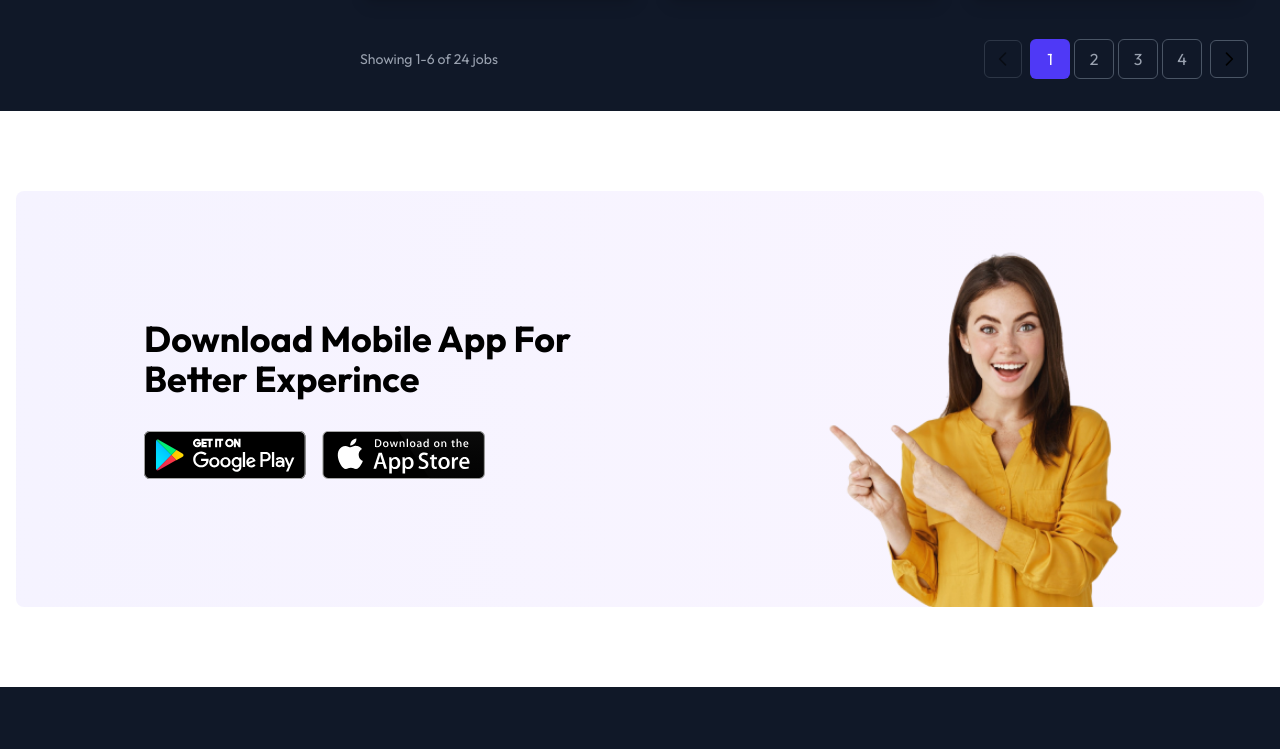
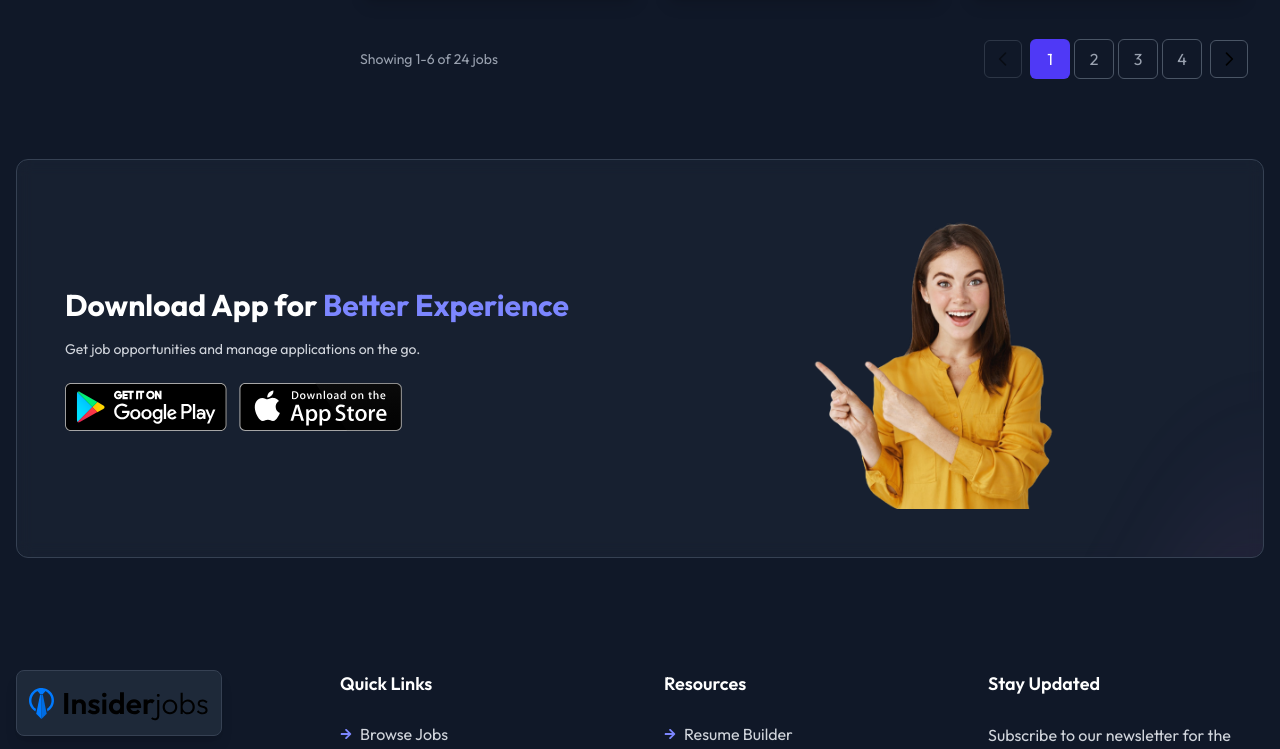
Before and after one commit to Sahilmd01/jobque, a React (Vite) app in the folder client/: page / in a window 1280 px wide. Shown: the part 2534-3283 px from the top of the page. Built offline with nearby package versions, Linux system fonts and the light colour scheme; no server answers.

Commit message:
added appDownload

```diff
--- a/client/src/components/AppDownload.jsx
+++ b/client/src/components/AppDownload.jsx
@@ -1,27 +1,92 @@
 import React from 'react'
 import { assets } from '../assets/assets'
+import { motion } from 'framer-motion'
 
 const AppDownload = () => {
   return (
-    <div className='container px-4 2xl:px-20 mx-auto my-20'>
-      <div className='relative bg-gradient-to-r from-violet-50 to-purple-50 p-12 sm:p-24 lg:p-32 rounded-lg'>
-        <div>
-        <h1 className='text-2xl sm:text-4xl font-bold mb-8 max-w-md'>
-            Download Mobile App For Better Experince
-        </h1>
-        <div className='flex gap-4'>
-            <a href="#" className='inline-block' target="">
-                <img className='h-12' src={assets.play_store} alt="" />
-            </a>
-            <a href="#" className='inline-block'>
-            <img className='h-12' src={assets.app_store} alt="" />
+    <div className='container px-4 2xl:px-20 mx-auto my-12'>
+      <motion.div
+        className='relative bg-gray-800/50 backdrop-blur-sm border border-gray-700 rounded-xl p-6 sm:p-10 lg:p-12 overflow-hidden'
+        initial={{ opacity: 0, y: 20 }}
+        whileInView={{ opacity: 1, y: 0 }}
+        transition={{ duration: 0.6 }}
+        viewport={{ once: true }}
+      >
+        {/* Background elements */}
+        <div className="absolute -z-10 inset-0 overflow-hidden opacity-10">
+          <div className="absolute -top-10 -right-1/2 transform-gpu blur-3xl">
+            <div
+              className="aspect-[1097/845] w-[68.5625rem] bg-gradient-to-tr from-[#ff4694] to-[#776fff]"
+              style={{ clipPath: 'polygon(74.1% 44.1%, 100% 61.6%, 97.5% 26.9%, 85.5% 0.1%, 80.7% 2%, 72.5% 32.5%, 60.2% 62.4%, 52.4% 68.1%, 47.5% 58.3%, 45.2% 34.5%, 27.5% 76.7%, 0.1% 64.9%, 17.9% 100%, 27.6% 76.8%, 76.1% 97.7%, 74.1% 44.1%)' }}
+            />
+          </div>
+        </div>
 
-            </a>
+        <div className="flex flex-col lg:flex-row items-center gap-6">
+          {/* Content */}
+          <div className="lg:w-1/2">
+            <motion.h1
+              className='text-xl sm:text-2xl lg:text-3xl font-bold mb-4 text-white'
+              initial={{ opacity: 0, x: -20 }}
+              whileInView={{ opacity: 1, x: 0 }}
+              transition={{ duration: 0.4, delay: 0.2 }}
+              viewport={{ once: true }}
+            >
+              Download App for <span className="text-indigo-400">Better Experience</span>
+            </motion.h1>
+
+            <motion.p
+              className="text-sm text-gray-300 mb-6 max-w-md"
+              initial={{ opacity: 0 }}
+              whileInView={{ opacity: 1 }}
+              transition={{ duration: 0.4, delay: 0.3 }}
+              viewport={{ once: true }}
+            >
+              Get job opportunities and manage applications on the go.
+            </motion.p>
+
+            <motion.div
+              className='flex gap-3'
+              initial={{ opacity: 0 }}
+              whileInView={{ opacity: 1 }}
+              transition={{ duration: 0.4, delay: 0.4 }}
+              viewport={{ once: true }}
+            >
+              <motion.a
+                href="#"
+                className='inline-block'
+                whileHover={{ scale: 1.05 }}
+                whileTap={{ scale: 0.95 }}
+              >
+                <img className='h-10 sm:h-12' src={assets.play_store} alt="Google Play" />
+              </motion.a>
+              <motion.a
+                href="#"
+                className='inline-block'
+                whileHover={{ scale: 1.05 }}
+                whileTap={{ scale: 0.95 }}
+              >
+                <img className='h-10 sm:h-12' src={assets.app_store} alt="App Store" />
+              </motion.a>
+            </motion.div>
+          </div>
+
+          {/* App Image */}
+          <motion.div
+            className="mt-6 lg:mt-0 lg:w-1/2 flex justify-center"
+            initial={{ opacity: 0, scale: 0.9 }}
+            whileInView={{ opacity: 1, scale: 1 }}
+            transition={{ duration: 0.4, delay: 0.3 }}
+            viewport={{ once: true }}
+          >
+            <img
+              className='w-full max-w-[180px] sm:max-w-[220px] lg:max-w-[260px]'
+              src={assets.app_main_img}
+              alt="App Preview"
+            />
+          </motion.div>
         </div>
-      </div>
-      <img className='absolute w-80 right-0 bottom-0 mr-32 max-lg:hidden' src={assets.app_main_img} alt="" />
-
-      </div>
+      </motion.div>
     </div>
   )
 }
--- a/client/src/context/AppContext.jsx
+++ b/client/src/context/AppContext.jsx
@@ -1,28 +1,28 @@
 import { createContext, useEffect, useState } from "react";
-import {jobsData} from '../assets/assets'
+import { jobsData } from '../assets/assets'
+
 export const AppContext = createContext()
 
 export const AppContextProvider = (props) => {
     const [searchFilter, setSearchFilter] = useState({
-        title:'',
-        location:'',
+        title: '',
+        location: '',
     })
 
     const [issearched, setIsSearched] = useState(false)
     const [jobs, setJobs] = useState([]);
-
     const [showRecruiterLogin, setShowRecruiterLogin] = useState(false)
 
-    //Function To fecth data
+    // Function To fetch data
     const fetchJobs = async () => {
         setJobs(jobsData)
     }
 
     useEffect(() => {
         fetchJobs();
-    },[])
+    }, [])
 
-const  value = {
+    const value = {
         setSearchFilter, searchFilter,
         setIsSearched, issearched,
         setJobs, jobs,
@@ -30,8 +30,27 @@ const  value = {
     }
 
     return (
+        <div className="relative min-h-screen bg-gray-900 overflow-hidden">
+            {/* Background elements matching Hero section */}
+            <div className="absolute inset-0 -z-10 overflow-hidden">
+                <div className="absolute -top-10 -right-1/2 transform-gpu blur-3xl opacity-10">
+                    <div
+                        className="aspect-[1097/845] w-[68.5625rem] bg-gradient-to-tr from-[#ff4694] to-[#776fff]"
+                        style={{ clipPath: 'polygon(74.1% 44.1%, 100% 61.6%, 97.5% 26.9%, 85.5% 0.1%, 80.7% 2%, 72.5% 32.5%, 60.2% 62.4%, 52.4% 68.1%, 47.5% 58.3%, 45.2% 34.5%, 27.5% 76.7%, 0.1% 64.9%, 17.9% 100%, 27.6% 76.8%, 76.1% 97.7%, 74.1% 44.1%)' }}
+                    />
+                </div>
+                <div className="absolute -top-52 left-1/2 -translate-x-1/2 transform-gpu blur-3xl opacity-10">
+                    <div
+                        className="aspect-[1097/845] w-[68.5625rem] bg-gradient-to-tr from-[#ff4694] to-[#776fff]"
+                        style={{ clipPath: 'polygon(74.1% 44.1%, 100% 61.6%, 97.5% 26.9%, 85.5% 0.1%, 80.7% 2%, 72.5% 32.5%, 60.2% 62.4%, 52.4% 68.1%, 47.5% 58.3%, 45.2% 34.5%, 27.5% 76.7%, 0.1% 64.9%, 17.9% 100%, 27.6% 76.8%, 76.1% 97.7%, 74.1% 44.1%)' }}
+                    />
+                </div>
+            </div>
+
+            {/* Context provider with original logic */}
             <AppContext.Provider value={value}>
                 {props.children}
             </AppContext.Provider>
+        </div>
     )
 }
```
Lines whose indentation alone changed are shown as unchanged.
